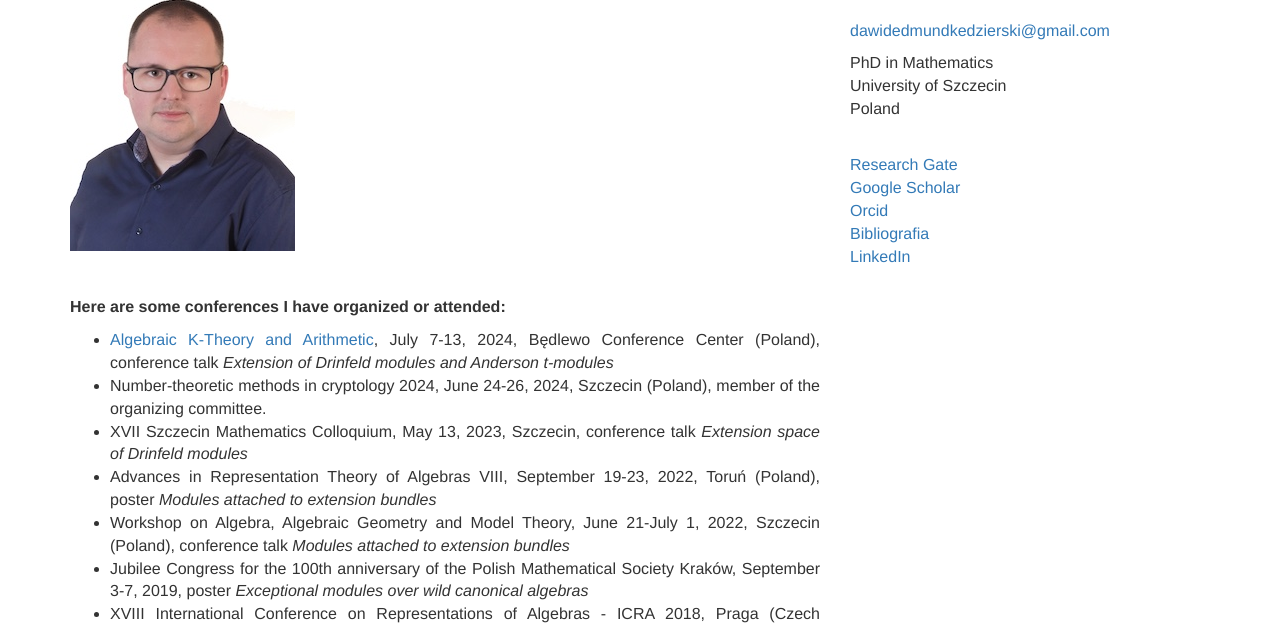
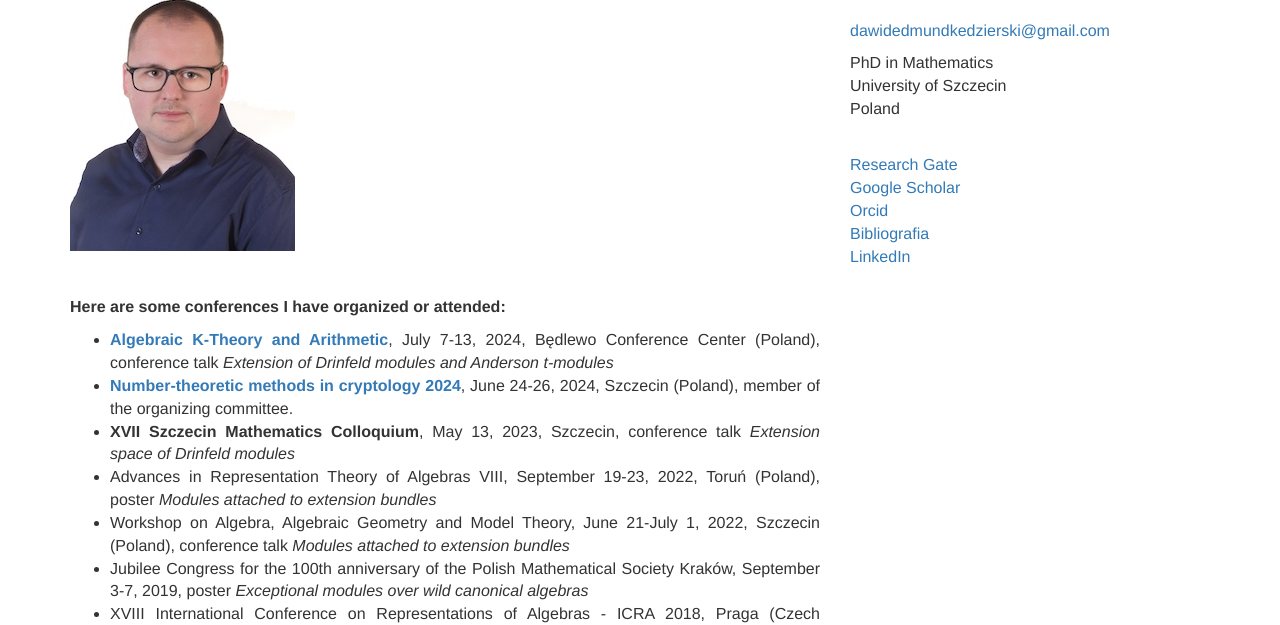
Before and after one commit to dougkoellmer/dawid-kedzierski.github.io, a plain HTML site: page conferences.html in a window 1280 px wide. Shown: the part 120-745 px from the top of the page. Drawn offline with Linux system fonts and the light colour scheme.

Commit message:
Update conferences.html

```diff
--- a/conferences.html
+++ b/conferences.html
@@ -63,11 +63,11 @@
                 <div style="margin-top:3%; text-align:justify;">
                   <p style="font-weight:700;">Here are some conferences I have organized or attended:</p>
                   <ul>
-                    <li><a href='https://aka3.wmi.amu.edu.pl/'>Algebraic K-Theory and Arithmetic</a>, July 7-13, 2024, Będlewo Conference Center (Poland),
+                    <li><a href='https://aka3.wmi.amu.edu.pl/'><b>Algebraic K-Theory and Arithmetic</b></a>, July 7-13, 2024, Będlewo Conference Center (Poland),
 			conference talk <em>Extension of Drinfeld modules and Anderson t-modules</em> </li>
-		   <li>Number-theoretic methods in cryptology 2024, June 24-26, 2024, Szczecin (Poland),
+		   <li><a href='https://nutmic2024.usz.edu.pl/'><b>Number-theoretic methods in cryptology 2024</b></a>, June 24-26, 2024, Szczecin (Poland),
 			   member of the organizing committee. </li>
-		<li>XVII Szczecin Mathematics Colloquium, May 13, 2023, Szczecin,
+		<li><b>XVII Szczecin Mathematics Colloquium</b>, May 13, 2023, Szczecin,
 			conference talk <em>Extension space of Drinfeld modules</em> </li>
 		<li>Advances in Representation Theory of Algebras VIII, September 19-23, 2022, Toruń (Poland),
 			  poster <em>Modules attached to extension bundles</em></li>
```
